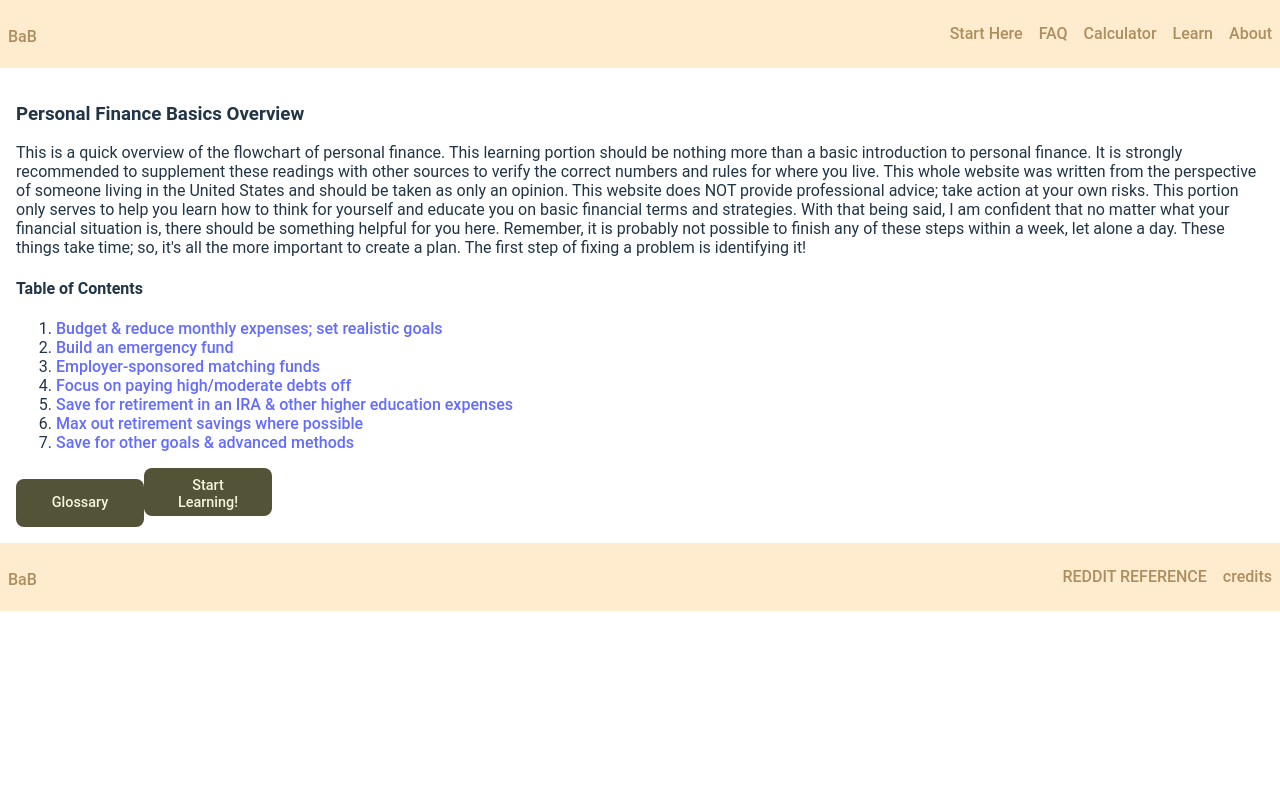
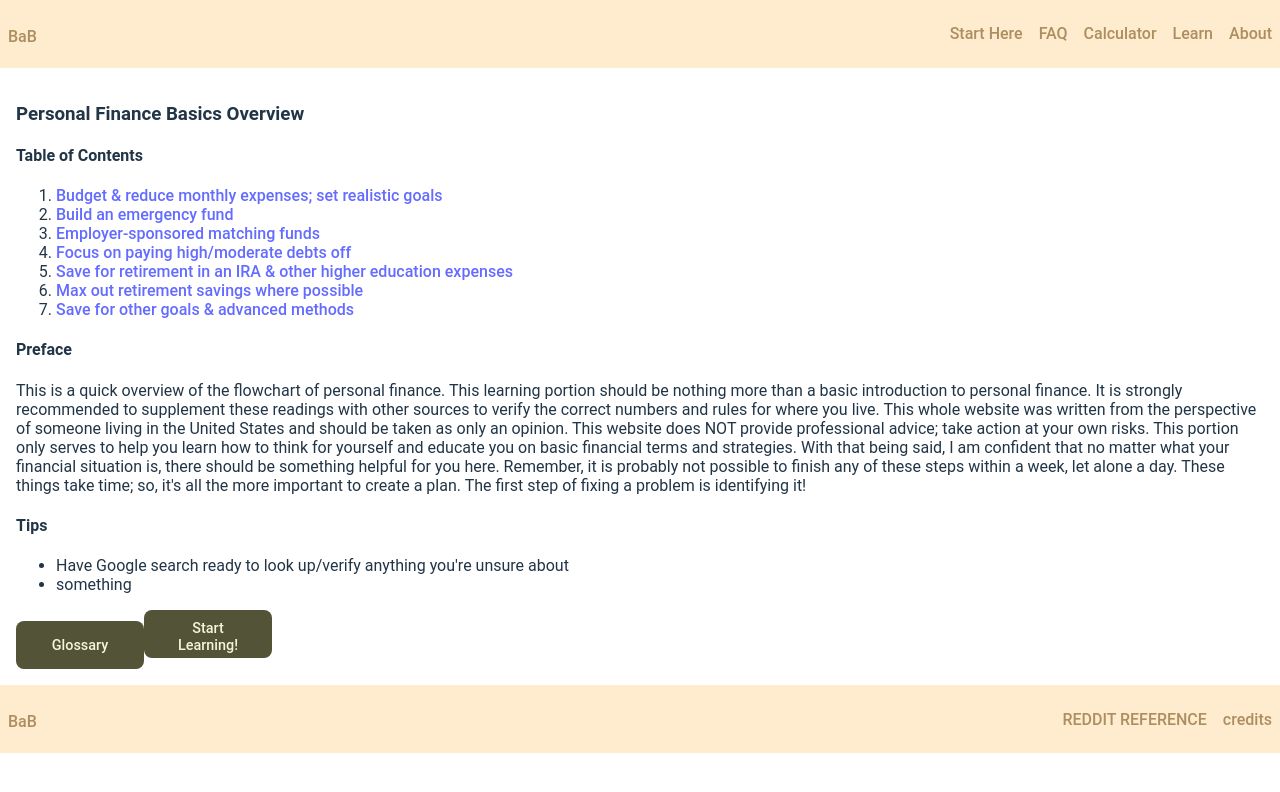
Before and after one commit to doanaminh/build-a-budget, a React (Vite) app in the folder client/: page /learn in a window 1280 px wide. Shown: the top 792 px of the page. Built offline with nearby package versions, Linux system fonts and the light colour scheme; a web font is replaced by a local one.

Commit message:
integrating classnames on learn pages

```diff
--- a/client/src/pages/Learn-Budget.tsx
+++ b/client/src/pages/Learn-Budget.tsx
@@ -7,7 +7,7 @@ export default function () {
 
     return (
         <>
-            <section>
+            <section className="Learn Budgeting">
                 <h3>Build a budget!</h3>
                 <p>The most important and basic thing you can do is create a monthly budget. Knowing where your money is coming in and going out is fundamental to being financially stable. No matter how stressful it is to look at these numbers, it is always better to know about the problem rather than ignoring it. That is the first step of devising a plan to fix the problem.</p>
                 <Button
--- a/client/src/pages/Learn-Debt.tsx
+++ b/client/src/pages/Learn-Debt.tsx
@@ -1,7 +1,7 @@
 export default function () {
     return (
         <>
-            <section>
+            <section className="Learn Debt">
                 <h3>Paying Off Debts</h3>
                 <p>This section deals with the difficult matters of handling and eliminating debt. Although at times it may seem impossible, there is a way to eliminate it altogether. It takes time, but with a solid plan, you can maximize the efficiency at which you can pay them off.</p>
                 <article>
--- a/client/src/pages/Learn-Employer-Intro.tsx
+++ b/client/src/pages/Learn-Employer-Intro.tsx
@@ -1,7 +1,7 @@
 export default function () {
     return (
         <>
-            <section>
+            <section className="Learn EmployerIntro">
                 <h3>Build an Employer-Matched Retirement Account</h3>
                 <p>If your employer does NOT offer a retirement account WITH a match, you can skip this step. Alright! So, you're quite in control over your finances at this point! You're doing amazing. However, there is much more you can do to become more financially grounded. Do you now have more money remaining even after distributing the minimum required amounts from the previous two steps? Are you ready to start thinking about retirement?</p>
                 <article>
--- a/client/src/pages/Learn-Savings-EF.tsx
+++ b/client/src/pages/Learn-Savings-EF.tsx
@@ -5,7 +5,7 @@ export default function () {
     const navigate = useNavigate();
     return (
         <>
-            <section>
+            <section className="Learn SavingsEF">
                 <h3>Build an Emergency Fund</h3>
                 <p>Good job on moving your money around your budget! At this point you should have extra money monthly and are looking to distribute it into a savings account of some sort.</p>
                 <article>
--- a/client/src/pages/Learn.tsx
+++ b/client/src/pages/Learn.tsx
@@ -8,9 +8,7 @@ export default function () {
         <>
             <section className="Learn">
                 <h3>Personal Finance Basics Overview</h3>
-                <p>
-                    This is a quick overview of the flowchart of personal finance. This learning portion should be nothing more than a basic introduction to personal finance. It is strongly recommended to supplement these readings with other sources to verify the correct numbers and rules for where you live. This whole website was written from the perspective of someone living in the United States and should be taken as only an opinion. This website does NOT provide professional advice; take action at your own risks. This portion only serves to help you learn how to think for yourself and educate you on basic financial terms and strategies. With that being said, I am confident that no matter what your financial situation is, there should be something helpful for you here. Remember, it is probably not possible to finish any of these steps within a week, let alone a day. These things take time; so, it's all the more important to create a plan. The first step of fixing a problem is identifying it!
-                </p>
+                <section>
                     <h4>Table of Contents</h4>
                     <ol>
                         <li>
@@ -35,6 +33,27 @@ export default function () {
                             <a href="">Save for other goals & advanced methods</a>
                         </li>
                     </ol>
+                </section>
+
+                <section>
+                    <h4>Preface</h4>
+                    <p>
+                        This is a quick overview of the flowchart of personal finance. This learning portion should be nothing more than a basic introduction to personal finance. It is strongly recommended to supplement these readings with other sources to verify the correct numbers and rules for where you live. This whole website was written from the perspective of someone living in the United States and should be taken as only an opinion. This website does NOT provide professional advice; take action at your own risks. This portion only serves to help you learn how to think for yourself and educate you on basic financial terms and strategies. With that being said, I am confident that no matter what your financial situation is, there should be something helpful for you here. Remember, it is probably not possible to finish any of these steps within a week, let alone a day. These things take time; so, it's all the more important to create a plan. The first step of fixing a problem is identifying it!
+                    </p>
+                </section>
+
+                <section>
+                    <h4>Tips</h4>
+                    <ul>
+                        <li>
+                            Have Google search ready to look up/verify anything you're unsure about
+                        </li>
+                        <li>
+                            something
+                        </li>
+                    </ul>
+                </section>
+
                 <article>
                     <Button
                         backgroundColor="#535337"
```
Also changed, not shown: client/src/App.css (line endings or trailing spaces), client/todo.txt. Lines whose indentation alone changed are shown as unchanged.
